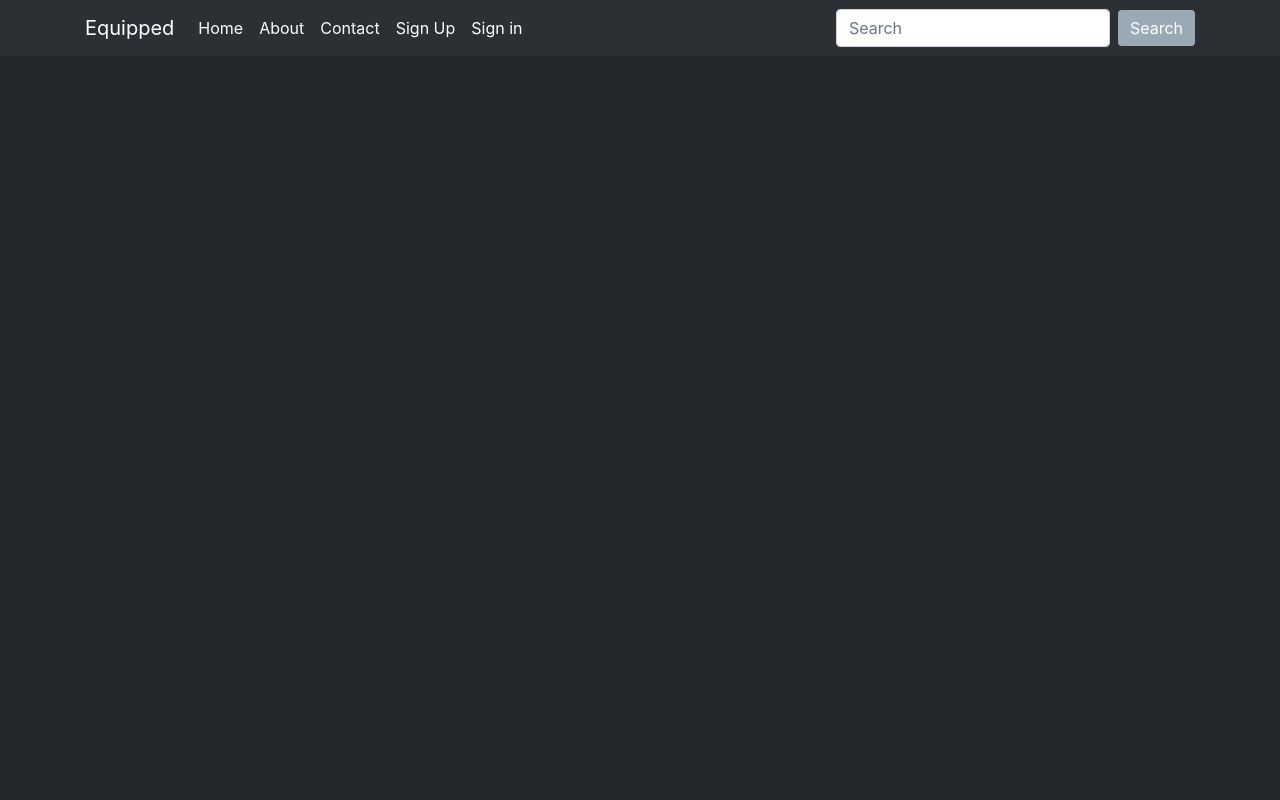
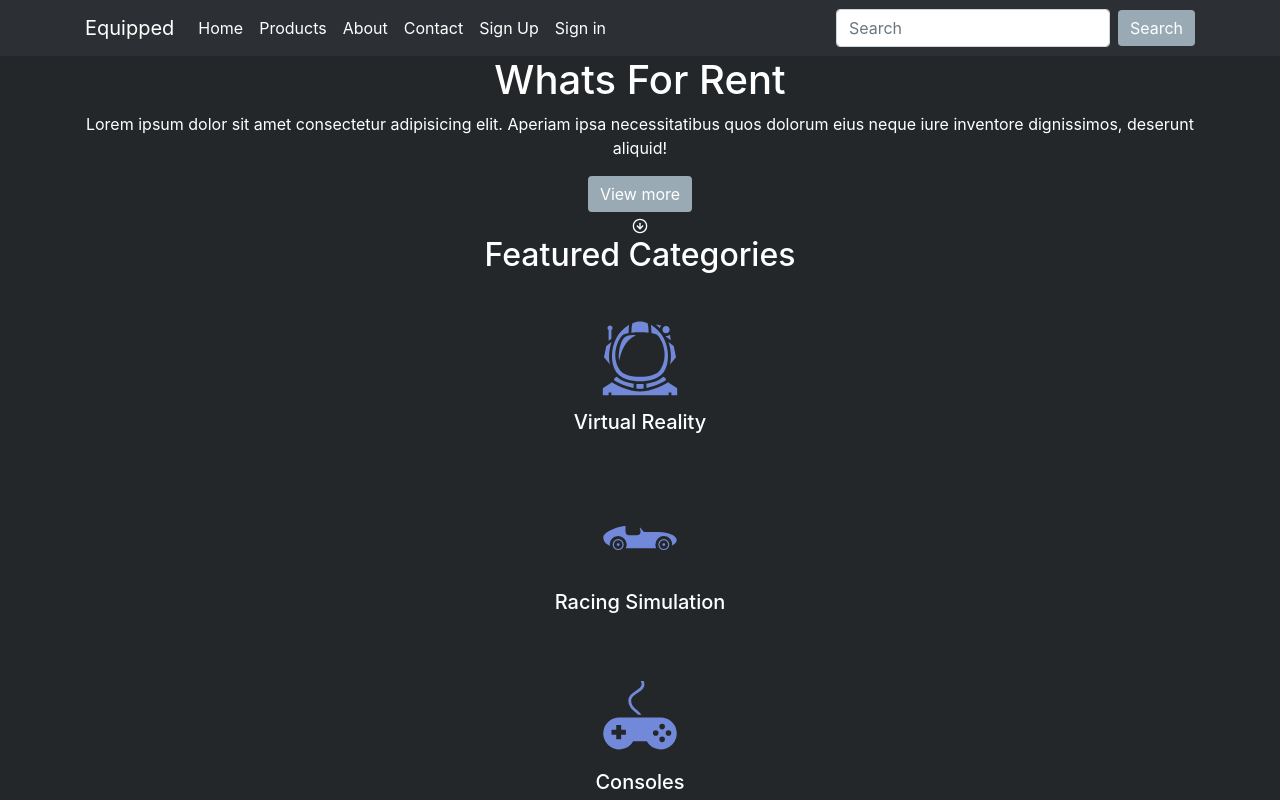
Before and after one commit to aidenwaring/equipped-frontend, a React (Create React App) app: page /products in a window 1280 px wide. Shown: the top 800 px of the page. Built offline with nearby package versions, Linux system fonts and the light colour scheme.

Commit message:
added products page and some styling

```diff
--- a/src/App.jsx
+++ b/src/App.jsx
@@ -11,8 +11,8 @@ import receiveQuote from './components/quotes/receiveQuote'
 import yourQuotes from './components/quotes/yourQuotes'
 import newProduct from './components/products/newProduct'
 import myProducts from "./components/products/myProducts"
-
-
+import dashboard from './components/dashboard/index'
+import products from './components/products'
 
 const App = () => {
   return (
@@ -29,6 +29,8 @@ const App = () => {
         <Route exact path='/yourquotes' component={yourQuotes} />
         <Route exact path='/products/new' component={newProduct} />
         <Route exact path='/products/myproducts' components={myProducts} />
+        <Route exact path='/dashboard' component={dashboard} />
+        <Route exact path='/products' component={products} />
       </BrowserRouter>
     </div>
   )
--- a/src/App.scss
+++ b/src/App.scss
@@ -4,6 +4,9 @@
   color: white;
 }
 .about {
+  text-align: center;
+}
+.products{
   text-align: center;
 }
 .center-text {
@@ -37,3 +40,21 @@
 .btn-outline-success{
   color: white;
 }
+
+.list-group-item{
+  background-color: #2c2f33;
+}
+
+.card{
+  background: #23272a;
+  border: none;
+  color: #7289da;
+}
+
+.cat-icon{
+  font-size: 5em;
+}
+
+.card-text{
+  color: white;
+}
--- a/src/components/Menu.jsx
+++ b/src/components/Menu.jsx
@@ -26,6 +26,11 @@ export default function Menu() {
               <Nav.Item>
                 <Link className="nav-link nav" to="/">
                   Home
+                </Link>
+              </Nav.Item>
+              <Nav.Item>
+                <Link className="nav-link nav" to="/products">
+                  Products
                 </Link>
               </Nav.Item>
               <Nav.Item>
--- /dev/null
+++ b/src/components/dashboard/index.jsx
@@ -0,0 +1,27 @@
+import React from "react";
+import { Container, Button } from "react-bootstrap";
+
+export default function index() {
+
+    const tender1 = [{name: "Jimmy", length: '2 days', product: 'vr headset'}]
+
+    let tenderList = tender1.map((tender) => {
+        return (
+          <ul>
+              <li>Name: {tender.name}</li>
+              <li>Length: {tender.length}</li>
+              <li>Product: {tender.product}</li>
+          </ul>
+        );
+      });
+  return (
+    <div>
+      <Container>
+        <h1>Your tenders</h1>
+        <p>You have a new tender</p>
+        {tenderList}
+        <Button>Accept</Button>
+      </Container>
+    </div>
+  );
+}
--- /dev/null
+++ b/src/components/products.jsx
@@ -0,0 +1,82 @@
+import React from "react";
+import { Container, Button, Card, CardDeck } from "react-bootstrap";
+import { FiArrowDownCircle } from "react-icons/fi";
+import {
+  GiAstronautHelmet,
+  GiRaceCar,
+  GiRetroController,
+} from "react-icons/gi";
+export default function products() {
+  return (
+    <div className="products">
+      <Container>
+        <h1>Whats For Rent</h1>
+        <p>
+          Lorem ipsum dolor sit amet consectetur adipisicing elit. Aperiam ipsa
+          necessitatibus quos dolorum eius neque iure inventore dignissimos,
+          deserunt aliquid!
+        </p>
+        <Button>View more</Button> <br />
+        <FiArrowDownCircle />
+      </Container>
+      <Container>
+        <h2>Featured Categories</h2>
+
+        <CardDeck>
+          <Card>
+            <Card.Body>
+              <Card.Title className="cat-icon">
+                <GiAstronautHelmet />
+              </Card.Title>
+              <Card.Text>
+                <h5>Virtual Reality</h5>
+              </Card.Text>
+            </Card.Body>
+          </Card>
+        </CardDeck>
+
+        <CardDeck>
+          <Card>
+            <Card.Body>
+            <Card.Title className="cat-icon">
+                <GiRaceCar />
+              </Card.Title>
+              <Card.Text>
+                <h5>Racing Simulation</h5>
+              </Card.Text>
+            </Card.Body>
+          </Card>
+        </CardDeck>
+
+        <CardDeck>
+          <Card>
+            <Card.Body>
+            <Card.Title className="cat-icon">
+                <GiRetroController />
+              </Card.Title>
+              <Card.Text>
+                <h5>Consoles</h5>
+              </Card.Text>
+            </Card.Body>
+          </Card>
+        </CardDeck>
+      </Container>
+
+      <Container>
+        <h2>This Weeks Highlights</h2>
+        <p>
+          Lorem ipsum dolor sit amet consectetur adipisicing elit. Nihil
+          perferendis commodi recusandae aspernatur iste nulla.
+        </p>
+
+        <Card>
+          <Card.Img variant="top" src="https:via.placeholder.com/100/180" />
+          <Card.Body>
+            <Card.Title>Product 1</Card.Title>
+            <Button variant="primary">Go somewhere</Button>
+          </Card.Body>
+        </Card>
+      </Container>
+    </div>
+  );
+}
```
